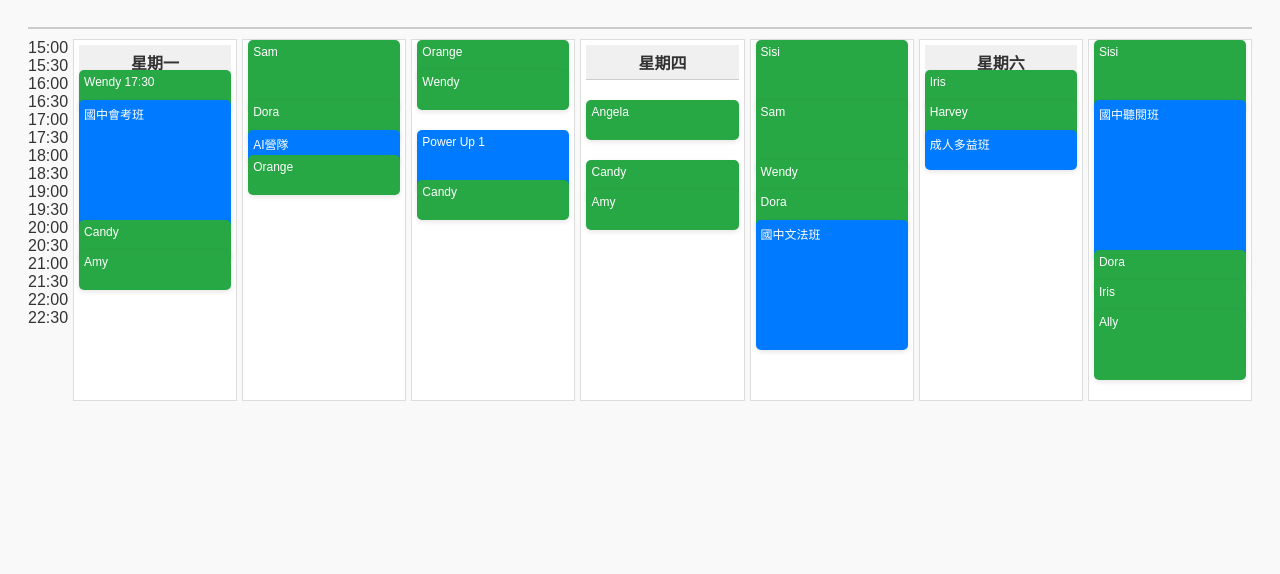
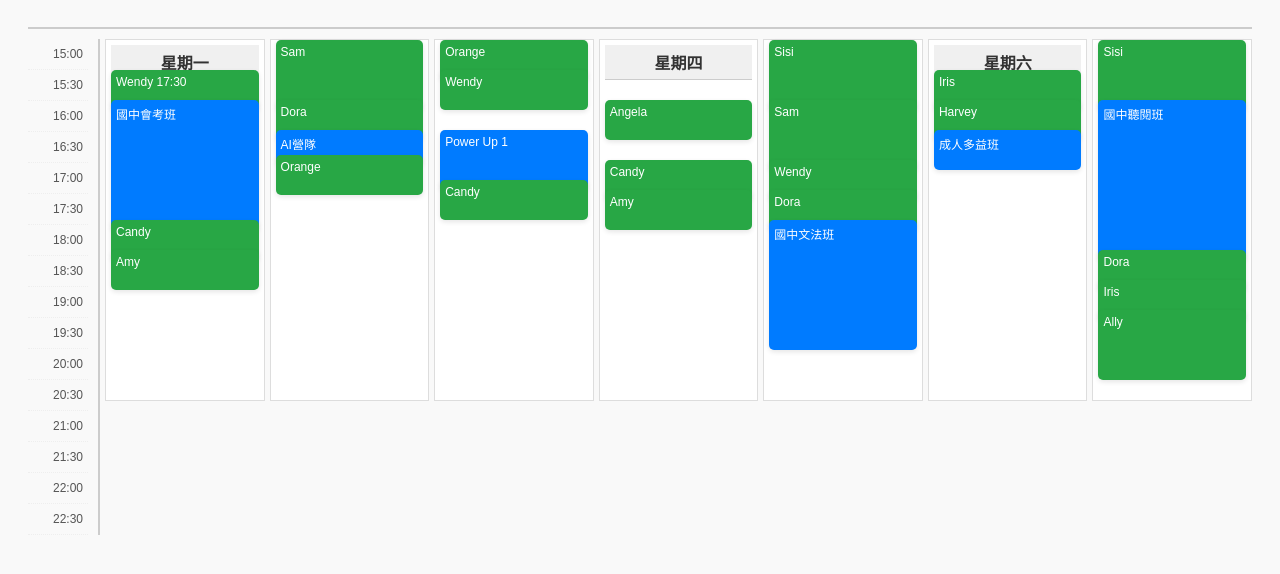
Before and after one commit to KingSmartSchool/schedule, a plain HTML site: page index.html in a window 1280 px wide. Shown: the part 98-672 px from the top of the page. Drawn offline with Linux system fonts and the light colour scheme.

Commit message:
Update styles.css

```diff
--- a/styles.css
+++ b/styles.css
@@ -17,6 +17,24 @@ h1 {
   padding-top: 10px;
   gap: 5px;
 }
+
+.time-column {
+  width: 60px;
+  padding-right: 10px;
+  border-right: 2px solid #ccc;
+  font-size: 12px;
+  color: #555;
+  position: relative;
+}
+
+.time-slot {
+  height: 30px;
+  line-height: 30px;
+  border-bottom: 1px dotted #eee;
+  text-align: right;
+  padding-right: 5px;
+}
+
 
 .day-column {
   flex: 1;
```
